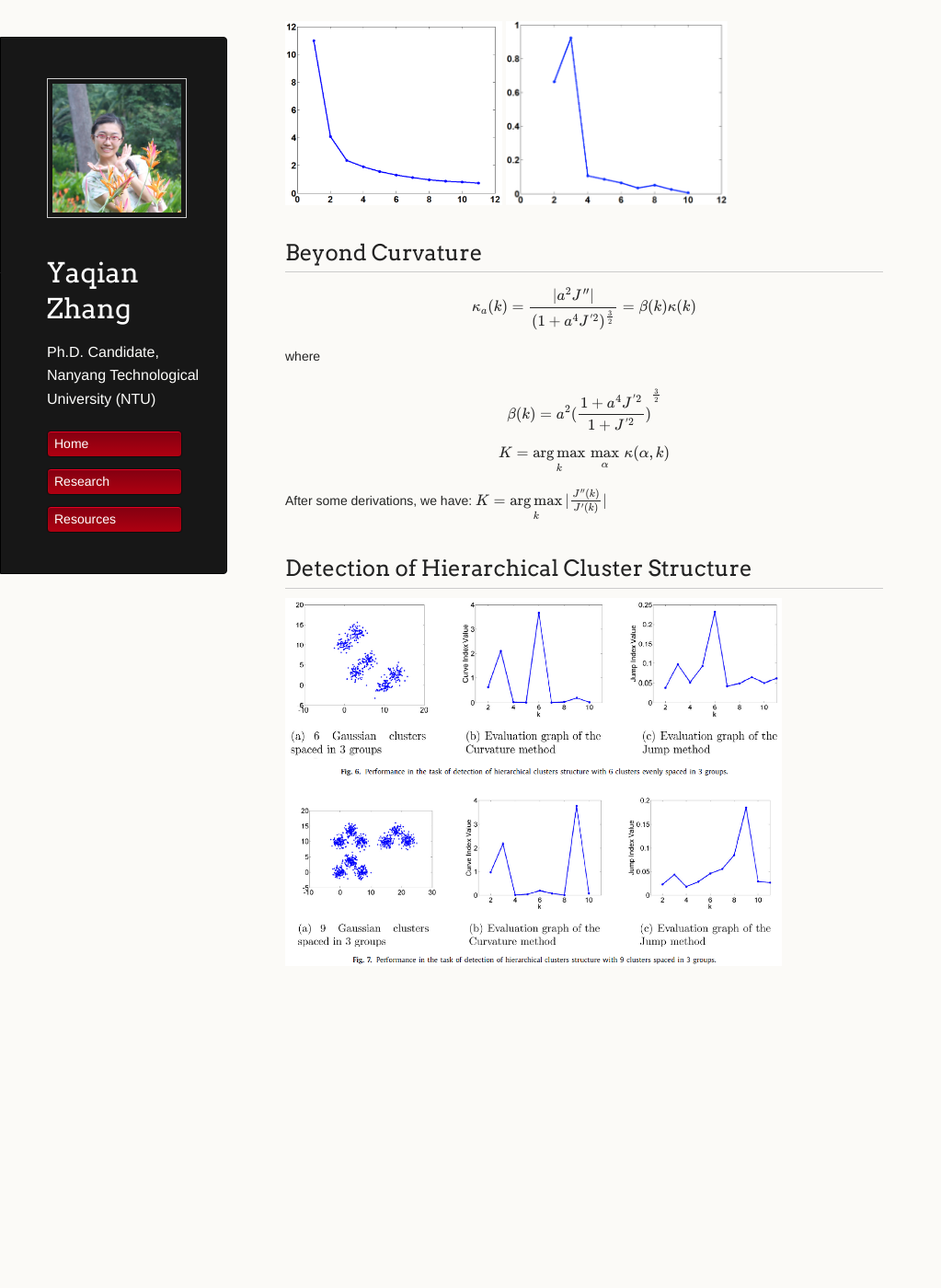
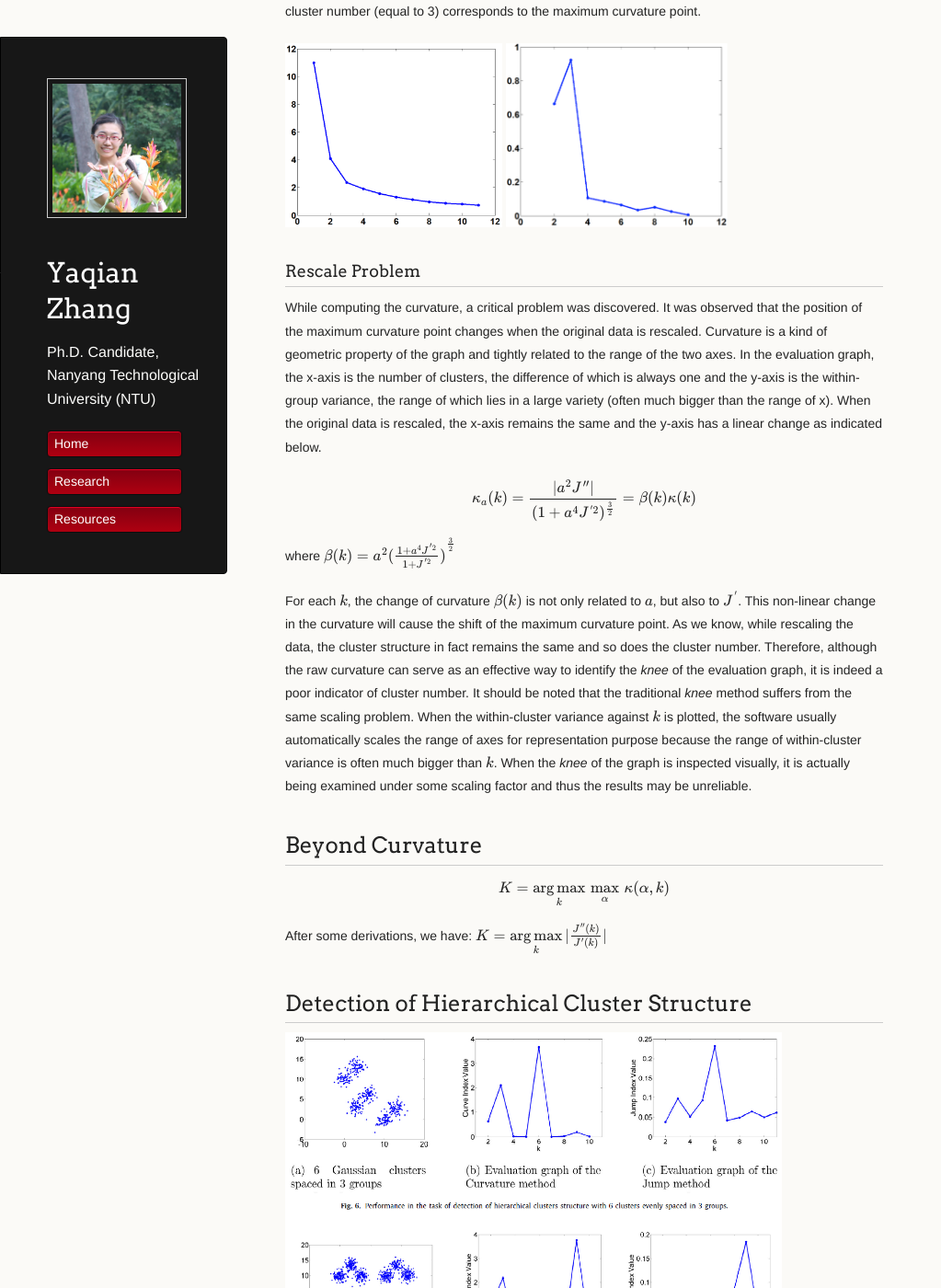
Before and after one commit to YaqianZhang/yaqianzhang.github.io, a Jekyll site: the page built from _posts/2017-05-16-determining-the-number-of-clusters.md, in a window 1280 px wide and 1400 px high, scrolled down 1656 px. Shown: the whole window at 92% size, without its empty margins (0-1023 px from the left). Built offline with Jekyll 4.4.1, drawn with Linux system fonts in a browser that asks for light colours; formulas are drawn with MathJax 3; before the commit the page ends 2778 px from its top, so only the background shows below that.

Commit message:
Update 2017-05-16-determining-the-number-of-clusters.md

```diff
--- a/_posts/2017-05-16-determining-the-number-of-clusters.md
+++ b/_posts/2017-05-16-determining-the-number-of-clusters.md
@@ -11,7 +11,7 @@ Determining the number of clusters is one of the research questions attracting c
 
 
 ## Maxinum Curvature Point at the Evaluation Graph
-* Evaluation Graph
+### Evaluation Graph
 
 In order to find the appropriate number of clusters, some approaches construct an evaluation graph by taking  the x-axis as the cluster number and  the y-axis as the corresponding evaluation function value. In these graphs, the within-cluster variance is often used as the evaluation metric.
 
@@ -29,7 +29,7 @@ One can then examine the characteristics of such an evaluation graph to determin
 The evaluation graph is monotonically decreasing as the within-cluster variance will decline as the cluster number $k$ increases. However, the decrease in the within-cluster variance would become much smaller when $k$ surpasses the true cluster number, as after this point creating more clusters only lead to partitions within groups rather than between groups. Therefore, one can visually inspect the _knee_ of the evaluation curve which corresponds to the correct number of cluster.
 
 
-* Curvature of Evalutation Graph
+### Curvature of Evalutation Graph
 
 However, determining the _knee_ position of the evaluation curve is actually a non-trivial problem. The visual inspection method is ambiguous especially when there is a high degree of intermix between the clusters. In order to reduce the ambiguity stemming from the process of visual inspection an idea is to use the curvature information of the evaluation graph. In mathematics, curvature is the amount by which a geometric object deviates from being flat, or straight in the case of a line. So the \textit{knee} in the graph should correspond to the point with the maximum curvature. For a curve explicitly given as $y=f(x)$ , the curvature is defined as:
 $$\kappa=\frac{|y''|}{(1+{y'}^2)^{\frac{3}{2}}}$$
@@ -39,15 +39,17 @@ As an example,  this curvature method is applied to a real-world dataset (Seed f
 <img src="/images/curvature_pic/fig2-1.PNG"  height="200" />
 <img src="/images/curvature_pic/fig2_2.png"  height="200" />
 
+### Rescale Problem
 
-
-## Beyond Curvature
+While computing the curvature, a critical problem was discovered. It was observed that the position of the maximum curvature point changes when the original data is rescaled. Curvature is a kind of geometric property of the graph and tightly related to the range of the two axes. In the evaluation graph, the x-axis is the number of clusters, the difference of which is always one and the y-axis is the within-group variance, the range of which lies in a large variety (often much bigger than the range of x). When the original data is rescaled, the x-axis remains the same and the y-axis has a linear change as indicated below.
 
 $$\kappa_a(k)=\frac{|a^2J''|}{(1+a^4J^{'2})^{\frac{3}{2}}}=\beta(k)\kappa(k)$$
 
-where
+where $$\beta(k)=a^2{(\frac{1+a^4J^{'2}}{1+J^{'2}})}^{\frac{3}{2}}$$
 
-$$\beta(k)=a^2{(\frac{1+a^4J^{'2}}{1+J^{'2}})}^{\frac{3}{2}}$$
+For each $$k$$, the change of curvature $$\beta (k)$$  is not only related to $$a$$, but also to $$J^{'}$$. This non-linear change in the curvature will cause the shift of the maximum curvature point. As we know, while rescaling the data, the cluster structure in fact remains the same and so does the cluster number. Therefore, although the raw curvature can serve as an effective way to identify the _knee_ of the evaluation graph, it is indeed a poor indicator of cluster number.  It should be noted that the traditional _knee_ method suffers from the same scaling problem. When the within-cluster variance against $$k$$ is plotted, the software usually automatically scales the range of axes for representation purpose because the range of within-cluster variance is often much bigger than $$k$$. When the _knee_ of the graph is inspected visually, it is actually being examined under some scaling factor and thus the results may be unreliable.
+
+## Beyond Curvature
 
 $$K=\underset{k}{\mathop{\arg\max}}\,\underset{\alpha}{\mathop{\max}}\,\kappa(\alpha,k)$$
 
```
